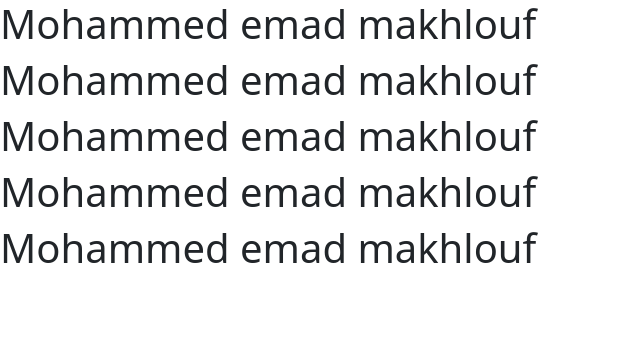
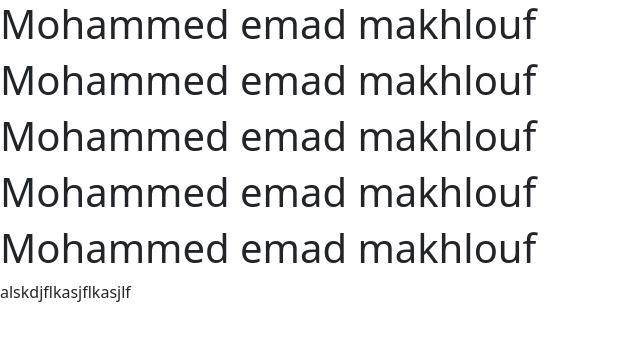
Before and after one commit to mohammedmakhouf78/mix_as_session_project, a PHP site: page / in a window 1280 px wide. Shown: the top 341 px of the page, without its empty margins (0-640 px from the left). Run offline with PHP 8.4, Linux system fonts and the light colour scheme.

Commit message:
Update index.php

```diff
--- a/index.php
+++ b/index.php
@@ -16,6 +16,7 @@
     <h1>Mohammed emad makhlouf</h1>
     <h1>Mohammed emad makhlouf</h1>
     <h1>Mohammed emad makhlouf</h1>
+    alskdjflkasjflkasjlf
 
     <script src="https://cdn.jsdelivr.net/npm/bootstrap@5.1.3/dist/js/bootstrap.bundle.min.js" integrity="sha384-ka7Sk0Gln4gmtz2MlQnikT1wXgYsOg+OMhuP+IlRH9sENBO0LRn5q+8nbTov4+1p" crossorigin="anonymous"></script>
 
```
